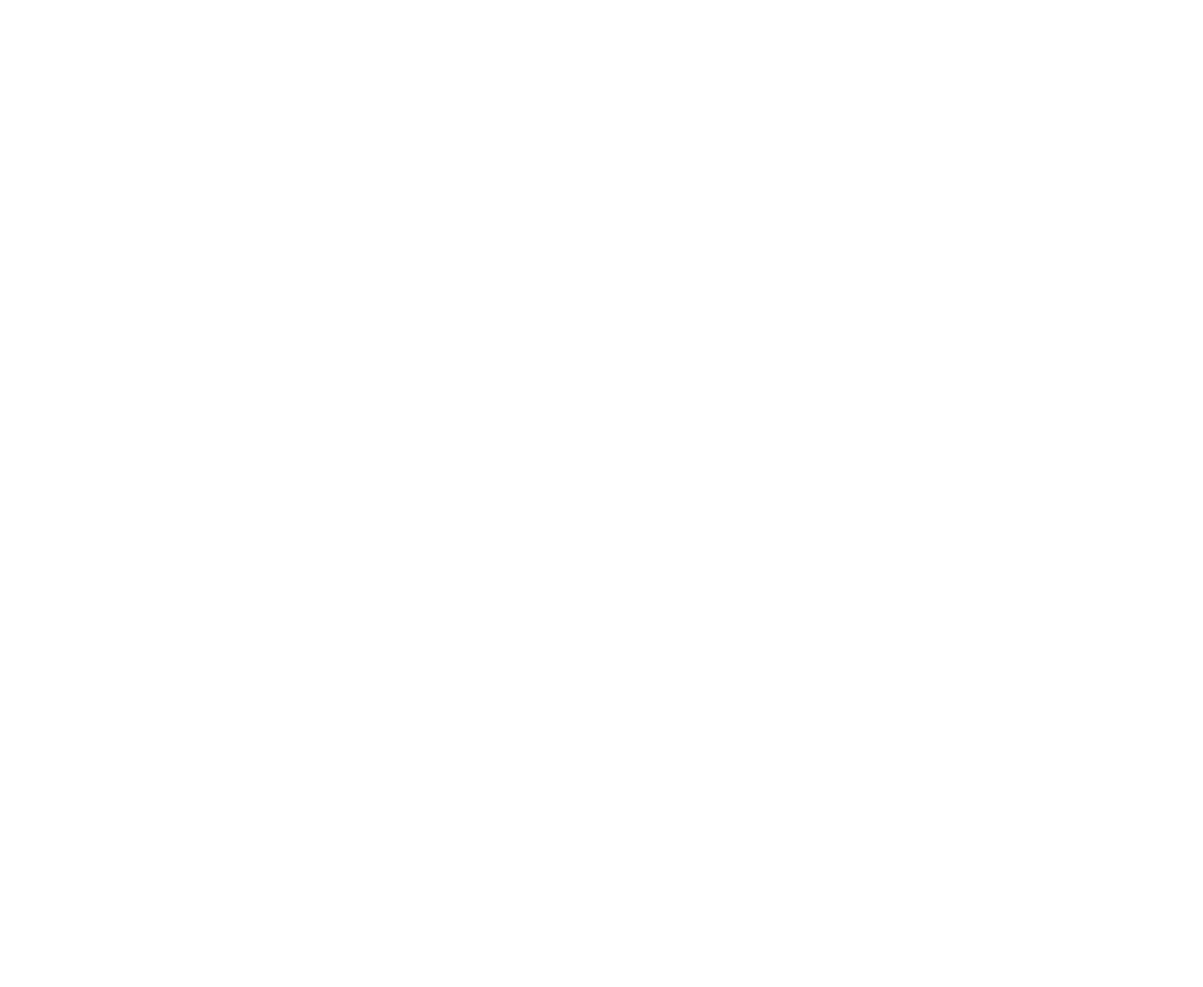
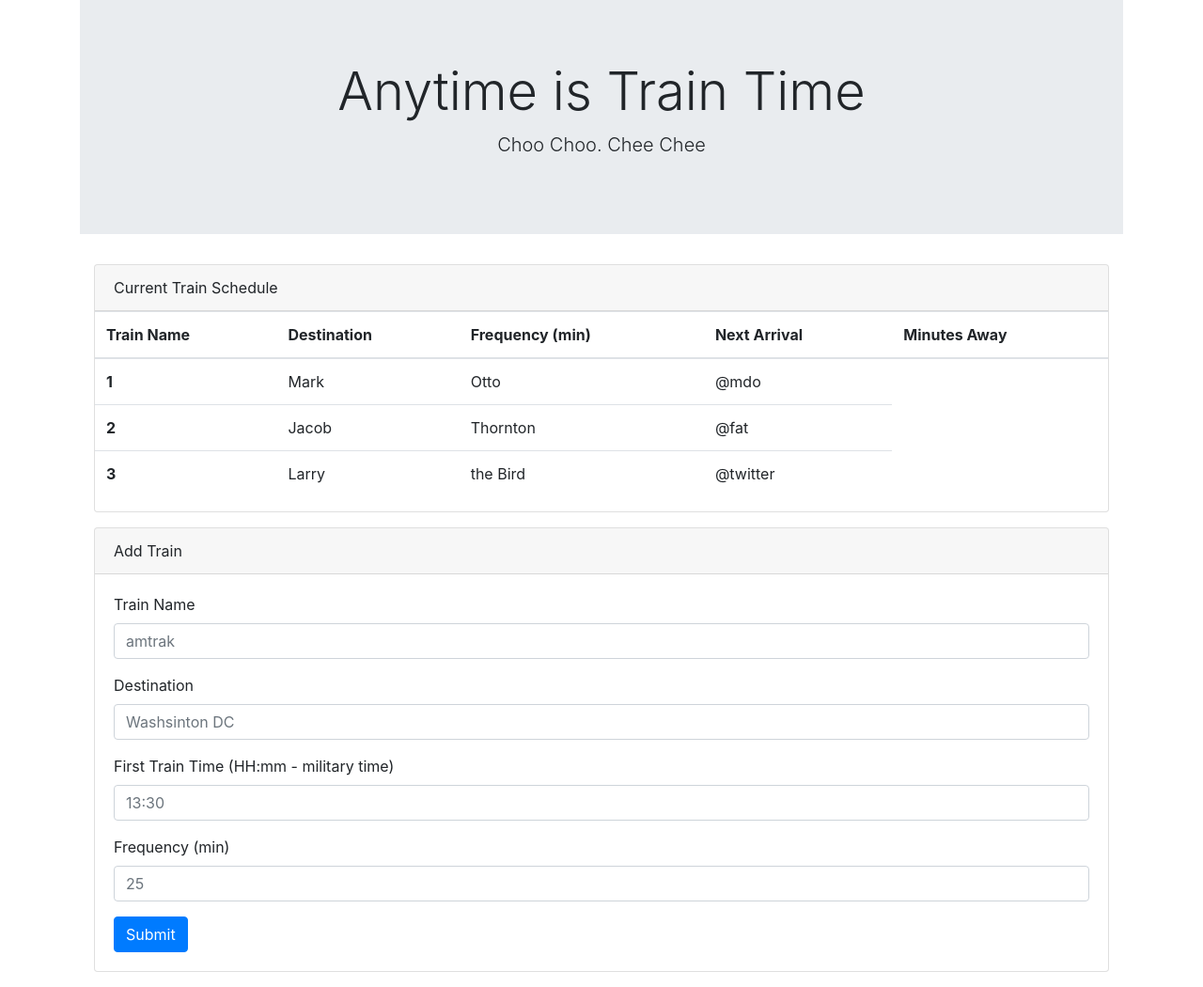
Before and after one commit to ron881212/Train-Scheduler, a plain HTML site: page index.html in a window 1280 px wide. Shown: the whole page at 94% size. Before the commit the page ends 800 px from the top, so only its background shows below. Drawn offline with nearby package versions, Linux system fonts and the light colour scheme.

Commit message:
added firebase and completed html

```diff
--- a/index.html
+++ b/index.html
@@ -1,23 +1,109 @@
 <!DOCTYPE html>
 <html lang="en">
+
 <head>
     <meta charset="UTF-8">
     <meta name="viewport" content="width=device-width, initial-scale=1.0">
     <meta http-equiv="X-UA-Compatible" content="ie=edge">
+    <!-- FIREBASE -->
+    <script src="https://www.gstatic.com/firebasejs/5.7.1/firebase.js"></script>
     <!-- BOOTSTAPS CDN -->
-    <link rel="stylesheet" href="https://stackpath.bootstrapcdn.com/bootstrap/4.1.3/css/bootstrap.min.css" integrity="sha384-MCw98/SFnGE8fJT3GXwEOngsV7Zt27NXFoaoApmYm81iuXoPkFOJwJ8ERdknLPMO" crossorigin="anonymous">
+    <link rel="stylesheet" href="https://stackpath.bootstrapcdn.com/bootstrap/4.1.3/css/bootstrap.min.css" integrity="sha384-MCw98/SFnGE8fJT3GXwEOngsV7Zt27NXFoaoApmYm81iuXoPkFOJwJ8ERdknLPMO"
+        crossorigin="anonymous">
     <!-- MY STYLES -->
     <link rel="stylesheet" href="css/style.css">
     <!-- JQUERY CDN -->
-    <script
-    src="https://code.jquery.com/jquery-3.3.1.min.js"
-    integrity="sha256-FgpCb/KJQlLNfOu91ta32o/NMZxltwRo8QtmkMRdAu8="
-    crossorigin="anonymous"></script>
+    <script src="https://code.jquery.com/jquery-3.3.1.min.js" integrity="sha256-FgpCb/KJQlLNfOu91ta32o/NMZxltwRo8QtmkMRdAu8="
+        crossorigin="anonymous"></script>
     <!-- MY SCRIPT -->
     <script src="javascript/app.js"></script>
     <title>Train-Scheduler</title>
 </head>
+
 <body>
 
+    <div class="container">
+        <div class="jumbotron jumbotron-fluid">
+            <div class="container">
+                <h1 class="display-4 text-center">Anytime is Train Time</h1>
+                <p class="lead text-center">Choo Choo. Chee Chee</p>
+            </div>
+        </div>
+
+
+        <div class="col-lg-12 mb-3">
+                <div class="card card-default">
+                <div class="card-header">
+                    Current Train Schedule
+                </div>
+                <div class="card-body p-0">
+        <table class="table">
+            <thead>
+                <tr>
+                    <th scope="col">Train Name</th>
+                    <th scope="col">Destination</th>
+                    <th scope="col">Frequency (min)</th>
+                    <th scope="col">Next Arrival</th>
+                    <th scope="col">Minutes Away</th>
+                </tr>
+            </thead>
+            <tbody>
+                <tr>
+                    <th scope="row">1</th>
+                    <td>Mark</td>
+                    <td>Otto</td>
+                    <td>@mdo</td>
+                </tr>
+                <tr>
+                    <th scope="row">2</th>
+                    <td>Jacob</td>
+                    <td>Thornton</td>
+                    <td>@fat</td>
+                </tr>
+                <tr>
+                    <th scope="row">3</th>
+                    <td>Larry</td>
+                    <td>the Bird</td>
+                    <td>@twitter</td>
+                </tr>
+            </tbody>
+        </table>
+        </div>
+        </div>
+        </div>
+
+        <div class="col-lg-12 mb-3">
+                <div class="card card-default">
+                <div class="card-header">
+                    Add Train
+                </div>
+                <div class="card-body">
+        <form>
+            <div class="form-group">
+                <label for="exampleFormControlInput1">Train Name</label>
+                <input type="text" class="form-control" id="exampleFormControlInput1" placeholder="amtrak">
+            </div>
+            <div class="form-group">
+                <label for="exampleFormControlInput1">Destination</label>
+                <input type="text" class="form-control" id="exampleFormControlInput1" placeholder="Washsinton DC">
+            </div>
+            <div class="form-group">
+                <label for="exampleFormControlInput1">First Train Time (HH:mm - military time)</label>
+                <input type="text" class="form-control" id="exampleFormControlInput1" placeholder="13:30">
+            </div>
+            <div class="form-group">
+                <label for="exampleFormControlInput1">Frequency (min)</label>
+                <input type="text" class="form-control" id="exampleFormControlInput1" placeholder="25">
+            </div>
+            <button type="submit" class="btn btn-primary">Submit</button>
+        </form>
+    </div>
+    </div>
+    </div>
+
+
+
+
 </body>
+
 </html>
--- a/javascript/app.js
+++ b/javascript/app.js
@@ -0,0 +1,11 @@
+// Initialize Firebase
+var config = {
+    apiKey: "AIzaSyDK7l5LWJOsCvEl2L5OZYdfXXBBukW45Z4",
+    authDomain: "train-scheduling-6bcbf.firebaseapp.com",
+    databaseURL: "https://train-scheduling-6bcbf.firebaseio.com",
+    projectId: "train-scheduling-6bcbf",
+    storageBucket: "train-scheduling-6bcbf.appspot.com",
+    messagingSenderId: "286048736152"
+};
+
+firebase.initializeApp(config);
```
